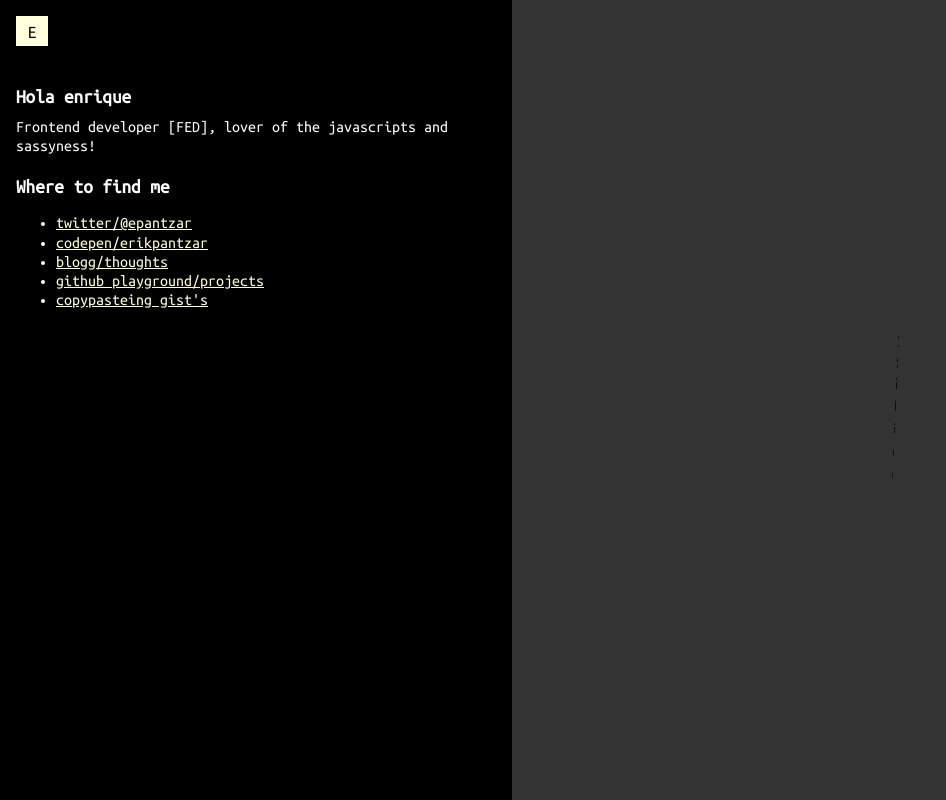
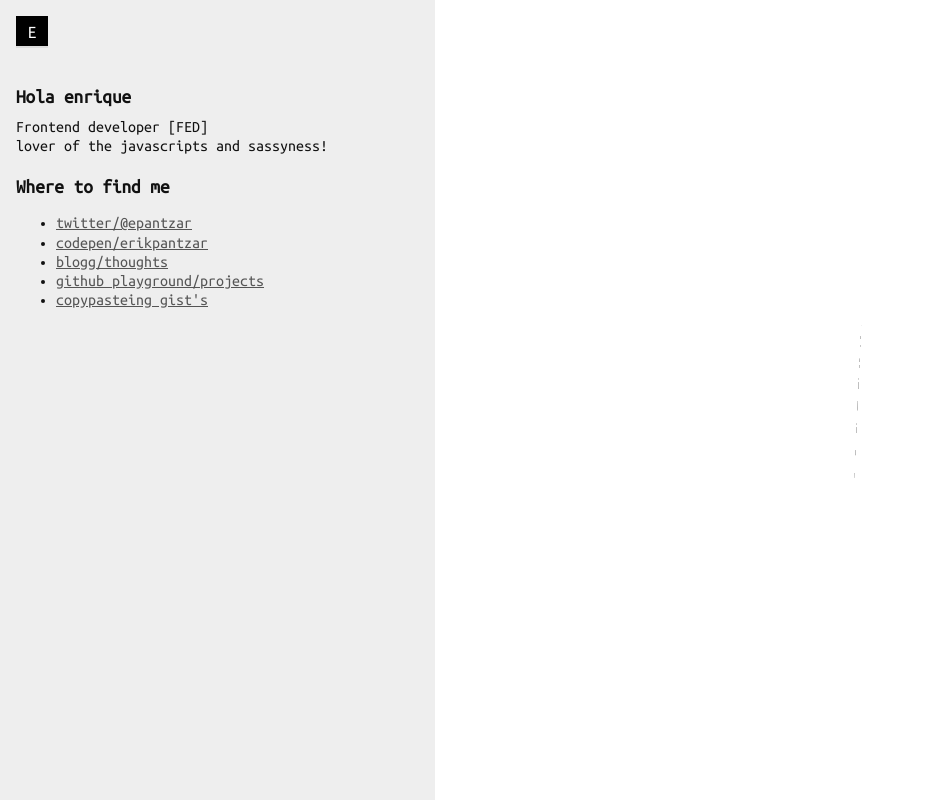
Before and after one commit to erikpantzar/erikpantzar.github.io, a plain HTML site: page index.html in a window 1280 px wide. Shown: the whole page, without its empty margins (0-946 px from the left). Drawn offline with Linux system fonts and the light colour scheme.

Commit message:
Made into grey/light style

```diff
--- a/index.html
+++ b/index.html
@@ -11,7 +11,7 @@
     <style>
         @import url(https://fonts.googleapis.com/css?family=Ubuntu+Mono);
         body {
-            background: #333; color: #fff;
+            background: #fff; color: #111;
             font-family: 'Ubuntu Mono', monospace;
             font-weight: 300;
             font-size: 1em;
@@ -25,19 +25,19 @@
 
         a {
             font-size: 1em;
-            color: #ffd;
+            color: #555;
         }
 
         .logo {
-            background: #ffd;
-            color: #000;
+            background: #000;
+            color: #fff;
             width: 32px; height: 30px;
             display: inline-block;
             margin: 0 0 1em;
             font-size: 18px;
             line-height: 32px;
             text-align: center;
-            border-bottom: 2px solid black;
+            border-bottom: 2px solid #ddd;
         }
 
         h1,h2 {
@@ -59,7 +59,7 @@
 
 
         .rider {
-          background: #333;
+          background: #fff;
           width: 100%;
           height: 100%;
           min-height: 300px;
@@ -76,14 +76,14 @@
             }
 
             .cider {
-                width: 40%;
-                width: 40vw;
-                background: black;
+                width: 34%;
+                width: 34vw;
+                background: #eee;
             }
 
             .rider {
-                width: 60%;
-                width: 60vw;
+                width: 66%;
+                width: 66vw;
                 left: auto;
                 right: 0;
             }
@@ -111,7 +111,8 @@
         }
 
         .burg {
-          fill: black;
+          fill: #aaa;
+          stroke: #aaa;
         }
 
 
@@ -147,7 +148,7 @@
         <header>
             <div class="logo">E</div>
             <h1>Hola enrique</h1>
-            <p>Frontend developer [FED], lover of the javascripts and sassyness!</p>
+            <p>Frontend developer [FED]<br>lover of the javascripts and sassyness!</p>
         </header>
 
         <main>
```
